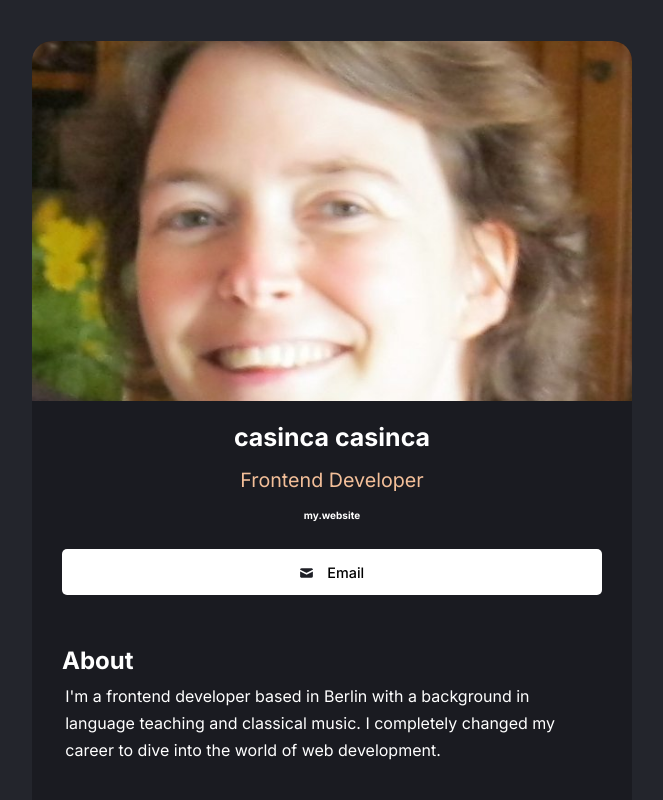
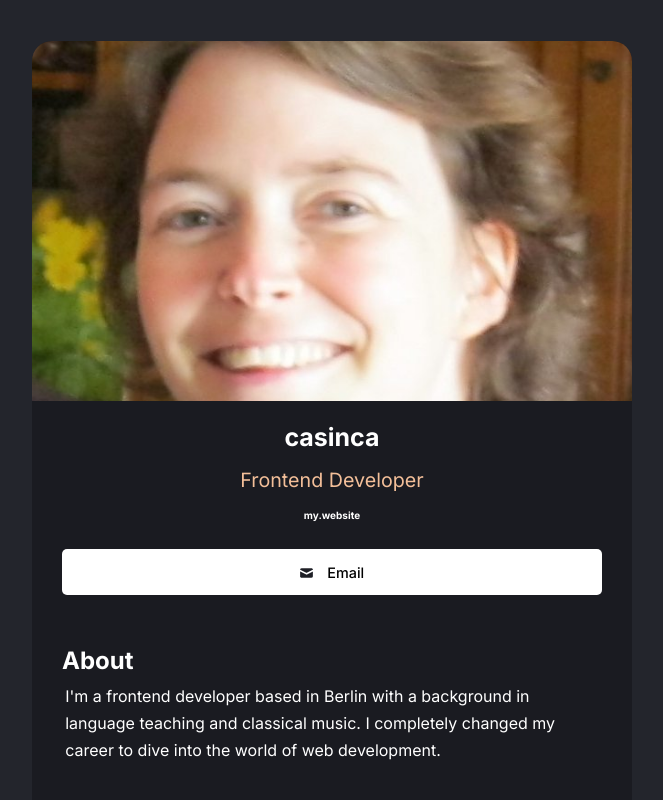
Before and after one commit to casinca4/digital-business-card, a React (Vite) app: page / in a window 1280 px wide. Shown: the top 800 px of the page, without its empty margins (308-971 px from the left). Built offline with nearby package versions, Linux system fonts and the light colour scheme.

Commit message:
Remove the  word in Info for testing

```diff
--- a/src/components/Info.jsx
+++ b/src/components/Info.jsx
@@ -9,7 +9,7 @@ function Info() {
 						alt='picture of mine'
 						className='header--picture'
 					/>
-					<h1 className='header--title'>casinca casinca</h1>
+					<h1 className='header--title'>casinca</h1>
 					<h2 className='header--subtitle'>Frontend Developer</h2>
 					<h3 className='header--website'>my.website</h3>
 					<div className='header--btn header--btn__email'>
```
